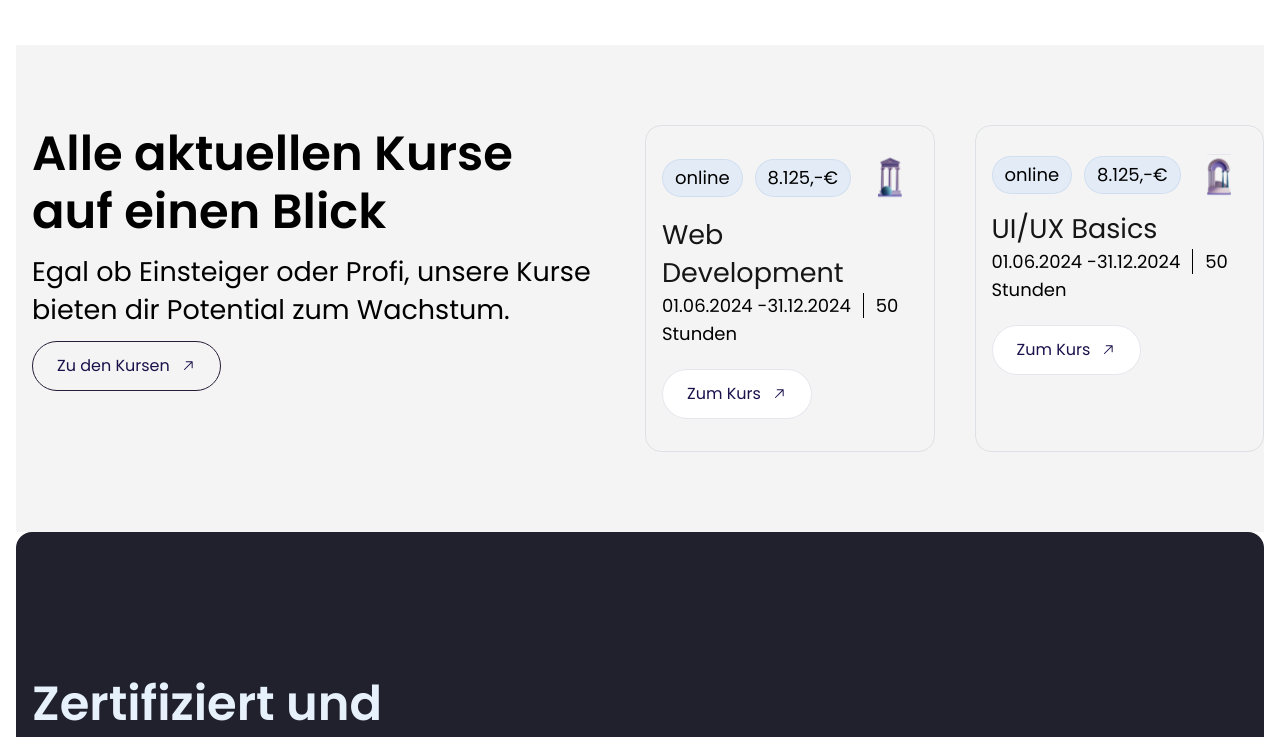
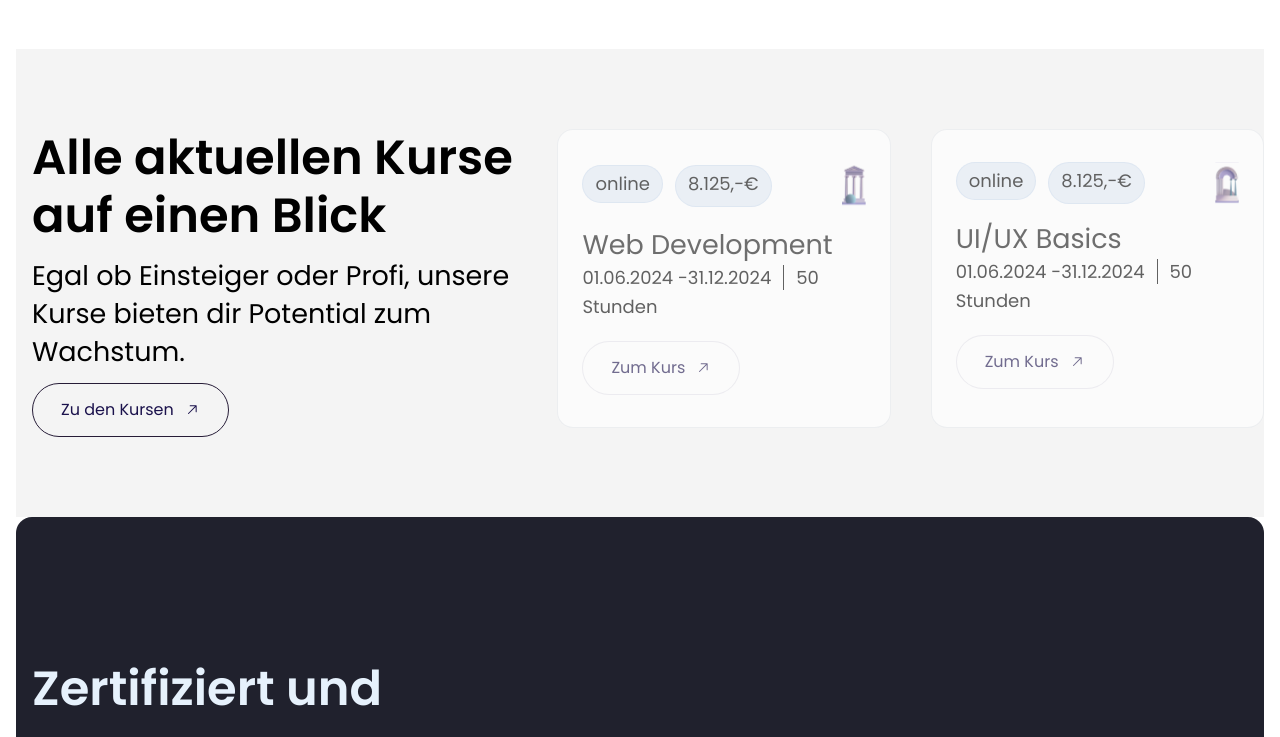
Before and after one commit to Rashesh2180/next_layout, a Next.js app: page / in a window 1280 px wide. Shown: the part 3180-3917 px from the top of the page. Built offline with nearby package versions, Linux system fonts and the light colour scheme.

Commit message:
changes done

```diff
--- a/src/app/globals.css
+++ b/src/app/globals.css
@@ -1,5 +1,5 @@
 @import url("https://fonts.googleapis.com/css2?family=Poppins:ital,wght@0,100;0,200;0,300;0,400;0,500;0,600;0,700;0,800;0,900;1,100;1,200;1,300;1,400;1,500;1,600;1,700;1,800;1,900&display=swap");
-
+@import url('https://fonts.googleapis.com/css2?family=Lato:ital,wght@0,100;0,300;0,400;0,700;0,900;1,100;1,300;1,400;1,700;1,900&display=swap');
 @tailwind base;
 @tailwind components;
 @tailwind utilities;
@@ -62,3 +62,6 @@ body {
 .card_subtitle{
   @apply text-lg leading-[28.8px] font-normal
 }
+.footer{
+  font-family: "Lato", serif !important;
+}
--- a/src/components/button/Button.jsx
+++ b/src/components/button/Button.jsx
@@ -4,7 +4,7 @@ import { GoArrowUpRight } from "react-icons/go";
 const Button = ({ text, bgColor = "bg-white", borderColor = "border-[#1B124C1A]" }) => {
   return (
     <button
-      className={`py-3 px-6 flex rounded-[32px] gap-[10px] border shrink-0 items-center text-[#1B124C] ${bgColor} ${borderColor} hover:bg-primary hover:text-white hover:border-primary transition-all`}
+      className={`py-3.5 px-7 flex rounded-[32px] gap-[10px] border shrink-0 items-center text-[#1B124C] ${bgColor} ${borderColor} hover:bg-primary hover:text-white hover:border-primary transition-all`}
     >
       <span>{text}</span>
       <GoArrowUpRight />
--- a/src/components/course/Course.jsx
+++ b/src/components/course/Course.jsx
@@ -29,56 +29,54 @@ const Course = () => {
     <section className=" mt-4 bg-[#E9E9EA80] ">
      <div className=" max-w-[1696px] mx-auto">
      <div className=" max-w-[1614px] py-20 pl-4 max-md:pr-4 flex justify-between gap-10 max-lg:flex-col items-start ml-auto">
-        <div className=" max-w-[573px]">
-          <h3 className=" text-[48px] font-semibold leading-[58px]">
+        <div className=" max-w-2xl">
+          <h3 className=" text-[48px] font-semibold leading-[58px] mb-3">
             Alle aktuellen Kurse auf einen Blick
           </h3>
-          <p className=" mt-3 text-[27px]  leading-[38px] font-normal">
+          <p className="  text-[27px] max-w-[38rem]  leading-[38px] font-normal mb-3">
             Egal ob Einsteiger oder Profi, unsere Kurse bieten dir Potential zum
             Wachstum.
           </p>
-          <div className=" mt-3">
-            <Button
+          <Button
               text={"Zu den Kursen"}
               bgColor="bg-transparent"
               borderColor="border-[#261C37]"
             />
-          </div>
         </div>
 
-        <div className=" flex gap-10 mx-auto  max-sm:flex-col ">
+        <div className=" flex gap-10 max-lg:mx-auto ml-auto max-w-[850px] w-full  max-sm:flex-col ">
           {courseData &&
             courseData.map((ele) => (
               <div
                 key={ele.id}
-                className=" max-w-[405px] w-full bg-backdrop-blur-[100px] hover:bg-white  pl-4 pr-8 pb-8 pt-7 rounded-2xl border border-[#19315D1A]"
+                className=" max-w-[50.31rem] w-full bg-white opacity-60 hover:opacity-90 px-6 py-8 rounded-2xl border border-[#19315D1A]"
               >
-                <div className=" flex justify-between  gap-10 items-center">
+                <div className=" flex justify-between mb-4  flex-wrap gap-5 items-center">
                   <div className=" flex gap-3">
-                    <span className=" leading-7 shrink-0 text-lg font-normal px-3 py-1  text-black bg-[#E3ECF6] rounded-full border border-[#BDD1EB80]">
+                    <span className=" leading-7 shrink-0 text-lg font-normal px-3 py-1 mb-1  text-black bg-[#E3ECF6] rounded-full border border-[#BDD1EB80]">
                       {ele.status}
                     </span>
                     <span className=" leading-7 shrink-0 text-lg font-normal px-3 py-1  text-black bg-[#E3ECF6] rounded-full border border-[#BDD1EB80]">
                       {ele.tab_2}
                     </span>
                   </div>
-                  <Image
+                  <span><Image
                     src={ele.cousre_logo}
                     alt={ele.course_name}
                     height={48}
                     width={24}
-                  />
+                  /></span>
                 </div>
-                <div className="mt-[14px]  card_title text-[#161616]">
+                <h3 className="  card_title text-[#161616]">
                   {ele.course_name}
-                </div>
-                <p className=" card_subtitle">
+                </h3>
+                <p className=" card_subtitle mb-5">
                   <span className=" pr-3 border-r border-[#000000]">
                     {ele.start_date}-{ele.end_date}
                   </span>
                   <span className=" ml-3">{ele.students} Stunden</span>
                 </p>
-                <div className=" mt-5">
+                <div className="">
                 <Button text={"Zum Kurs"}/>
                 </div>
 
--- a/src/components/footer/Footer.jsx
+++ b/src/components/footer/Footer.jsx
@@ -4,8 +4,7 @@ import React from "react";
 
 const Footer = () => {
   return (
-    <footer className=" pt-4  bg-primary  rounded-2xl ">
-      <div className=" max-w-[1696px] mx-auto">
+    <footer className=" mt-4  bg-primary  rounded-2xl footer ">
       <div className=" max-w-[1626px] px-4  py-10 mx-auto ">
         <div className=" flex justify-between gap-10  flex-wrap">
           <Image
@@ -15,11 +14,13 @@ const Footer = () => {
             className=" max-h-[152px] w-11"
           />
 
-          <div className=" flex gap-8 flex-wrap ">
-            <ul className=" flex flex-col gap-3">
-              <p className=" text-sm text-[#F3F3F5]  font-black leading-5">
+          <div className=" flex gap-8 flex-wrap max-w-2xl ml-auto justify-between w-full ">
+            <ul className=" flex flex-col gap-3 grow max-w-48">
+              <div>
+              <h3 className=" text-sm text-[#F3F3F5] uppercase opacity-70   font-black leading-5">
                 Unternehmen
-              </p>
+              </h3>
+              </div>
               {["Impressum", "Datenschutz", "AGB"].map((ele, ind) => (
                 <li
                   key={ind}
@@ -29,10 +30,12 @@ const Footer = () => {
                 </li>
               ))}
             </ul>
-            <ul className=" flex flex-col gap-3">
-              <p className=" text-sm text-[#F3F3F5]  font-black leading-5">
+            <ul className=" flex flex-col gap-3 grow max-w-48">
+             <div>
+             <h3 className=" text-sm text-[#F3F3F5] uppercase opacity-70   font-black leading-5">
                 Über Uns
-              </p>
+              </h3>
+             </div>
               {["Leitbild", "Umweltschutz", "Credits"].map((ele, ind) => (
                 <li
                   key={ind}
@@ -42,10 +45,12 @@ const Footer = () => {
                 </li>
               ))}
             </ul>
-            <ul className=" flex flex-col gap-3">
-              <p className=" text-sm text-[#F3F3F5]  font-black leading-5">
+            <ul className=" flex flex-col gap-3 grow max-w-48">
+              <div>
+              <h3 className=" text-sm text-[#F3F3F5] uppercase opacity-70   font-black leading-5">
                 Allgemein
-              </p>
+              </h3>
+              </div>
               {["FAQ", "Cookie Einstellungen"].map((ele, ind) => (
                 <li
                   key={ind}
@@ -58,13 +63,12 @@ const Footer = () => {
           </div>
         </div>
         <div className=" mt-8  border-t border-[#A6B4C1] flex-wrap gap-5 text-[#E6E0E7] pt-8 flex items-center justify-between">
-            <p className=" text-xl leading-8 font-light">© Coding School Wörthersee 2024</p>
-            <p className=" text-xl leading-8 font-light">Made with <span className=" text-red-600">♥</span> in Vienna & Carinthia</p>
+            <p className=" text-xl leading-8 font-light text-justify">© Coding School Wörthersee 2024</p>
+            <p className=" text-xl leading-8 font-light text-justify">Made with <span className=" text-red-600">♥</span> in Vienna & Carinthia</p>
 
 
 
         </div>
-      </div>
       </div>
     </footer>
   );
```
